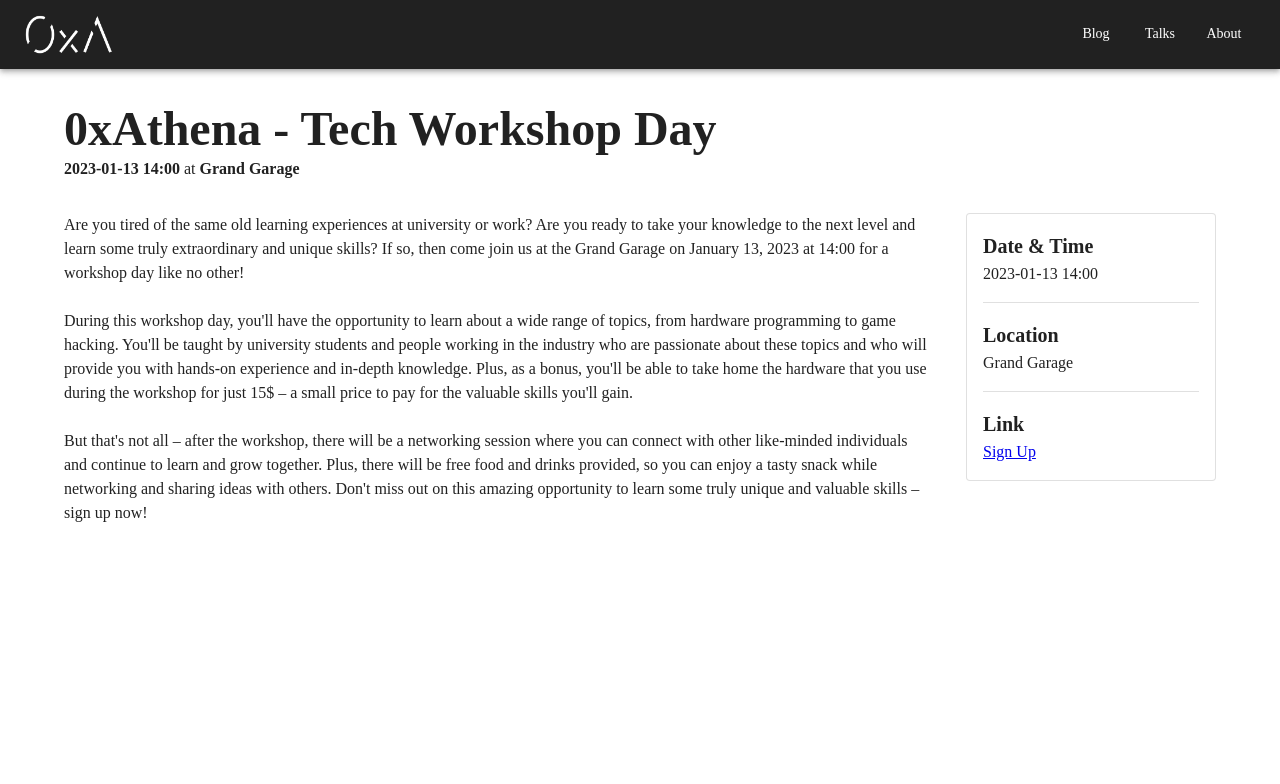
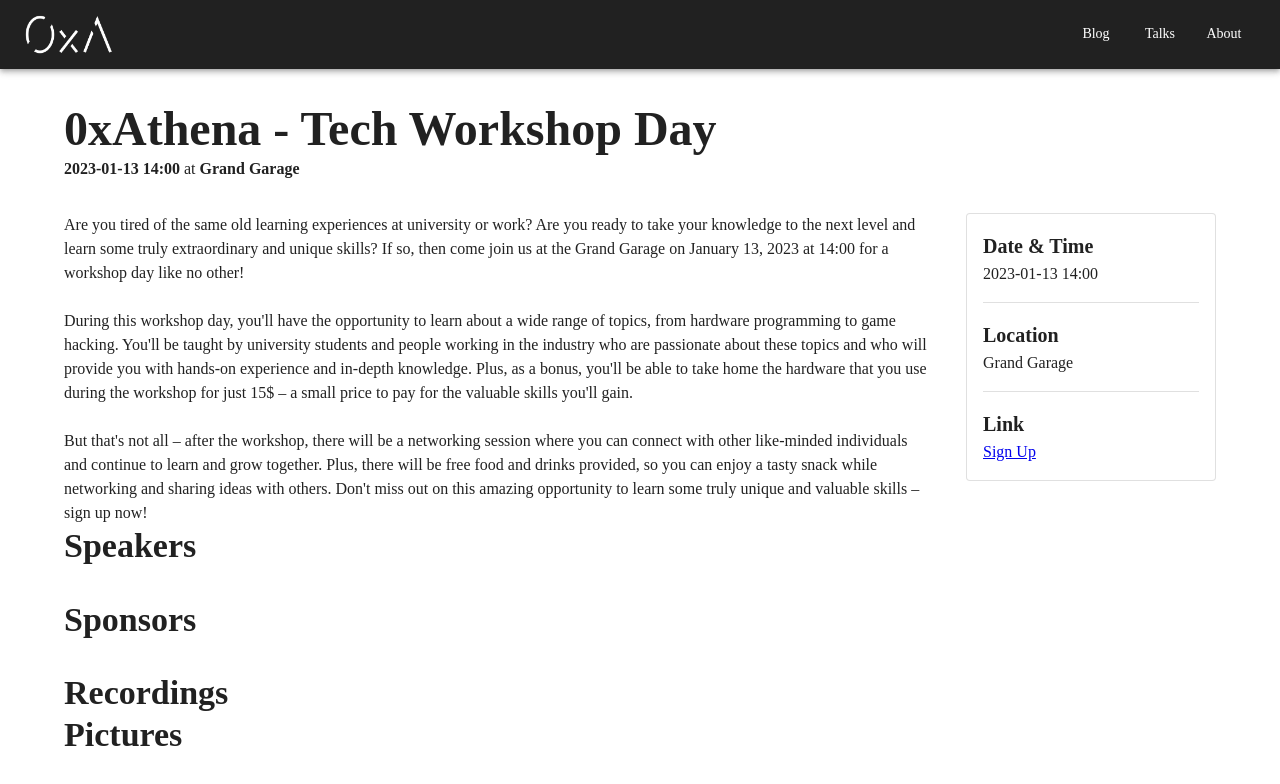
Before and after one commit to 0xa-at/website, a Next.js app: page /events/0xathena in a window 1280 px wide. Shown: the top 784 px of the page. Built offline with nearby package versions, Linux system fonts and the light colour scheme.

Commit message:
chore: minor changes

```diff
--- a/pages/events/[id].tsx
+++ b/pages/events/[id].tsx
@@ -31,6 +31,28 @@ export default function AuthorPage({ event }: Props) {
                 <EventSidebar event={event} />
             </Box>
 
+            <Box>
+                <Typography variant="h4" style={{ fontWeight: 'bold' }}>
+                    Speakers
+                </Typography>
+                <Box display="flex" flexDirection={isMobile ? 'column' : 'row'} mt={4}>
+                </Box>
+
+                <Typography variant="h4" style={{ fontWeight: 'bold' }}>
+                    Sponsors
+                </Typography>
+                <Box display="flex" flexDirection={isMobile ? 'column' : 'row'} mt={4}>
+                    {/* Vielen Dank an <Firma> fuer die Unterstuetzung (siehe: https://technologieplauscherl.at/77/) */}
+                </Box>
+
+                <Typography variant="h4" style={{ fontWeight: 'bold' }}>
+                    Recordings
+                </Typography>
+
+                <Typography variant="h4" style={{ fontWeight: 'bold' }}>
+                    Pictures
+                </Typography>
+            </Box>
         </Box >
     )
 }
```
